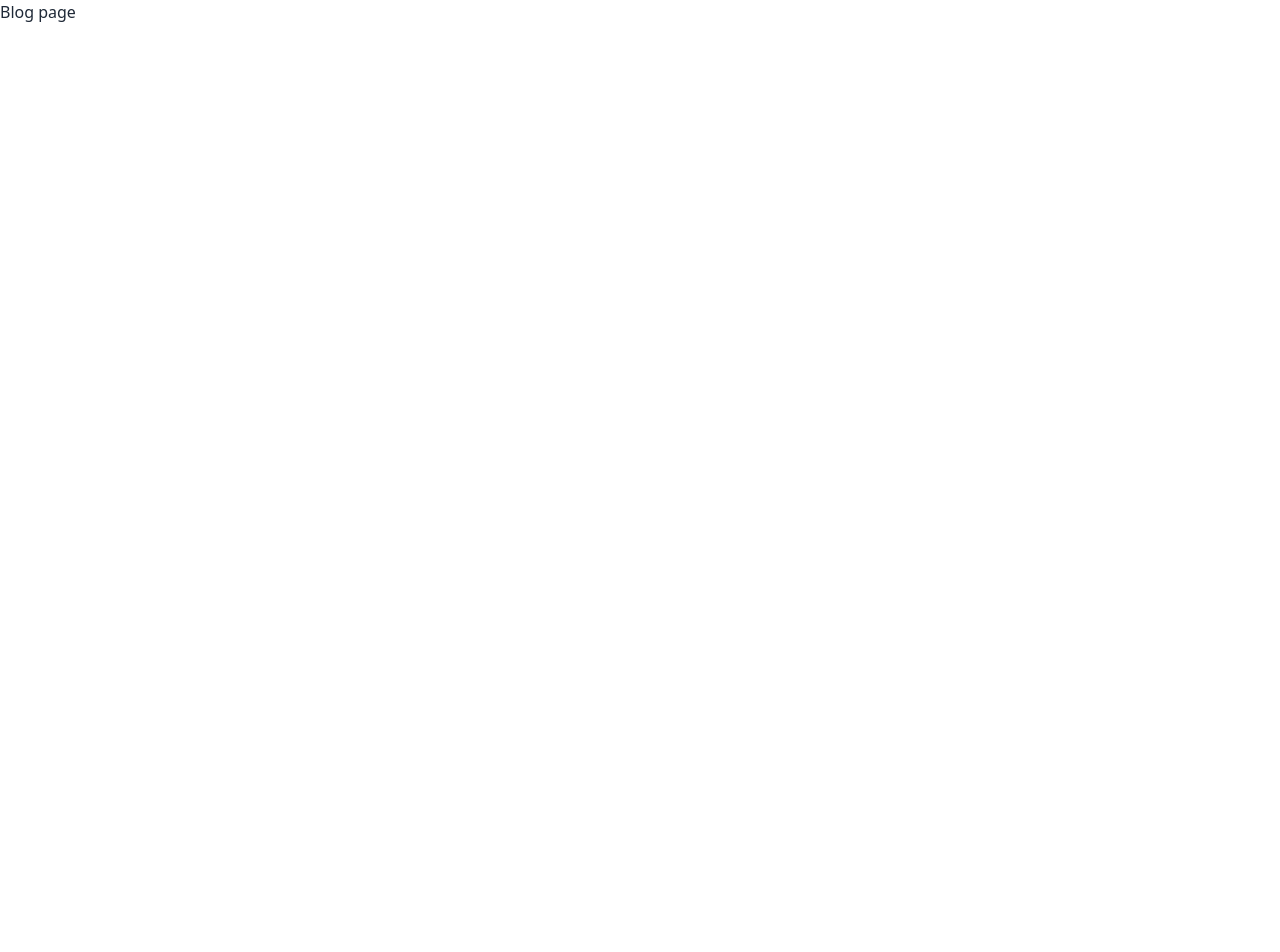
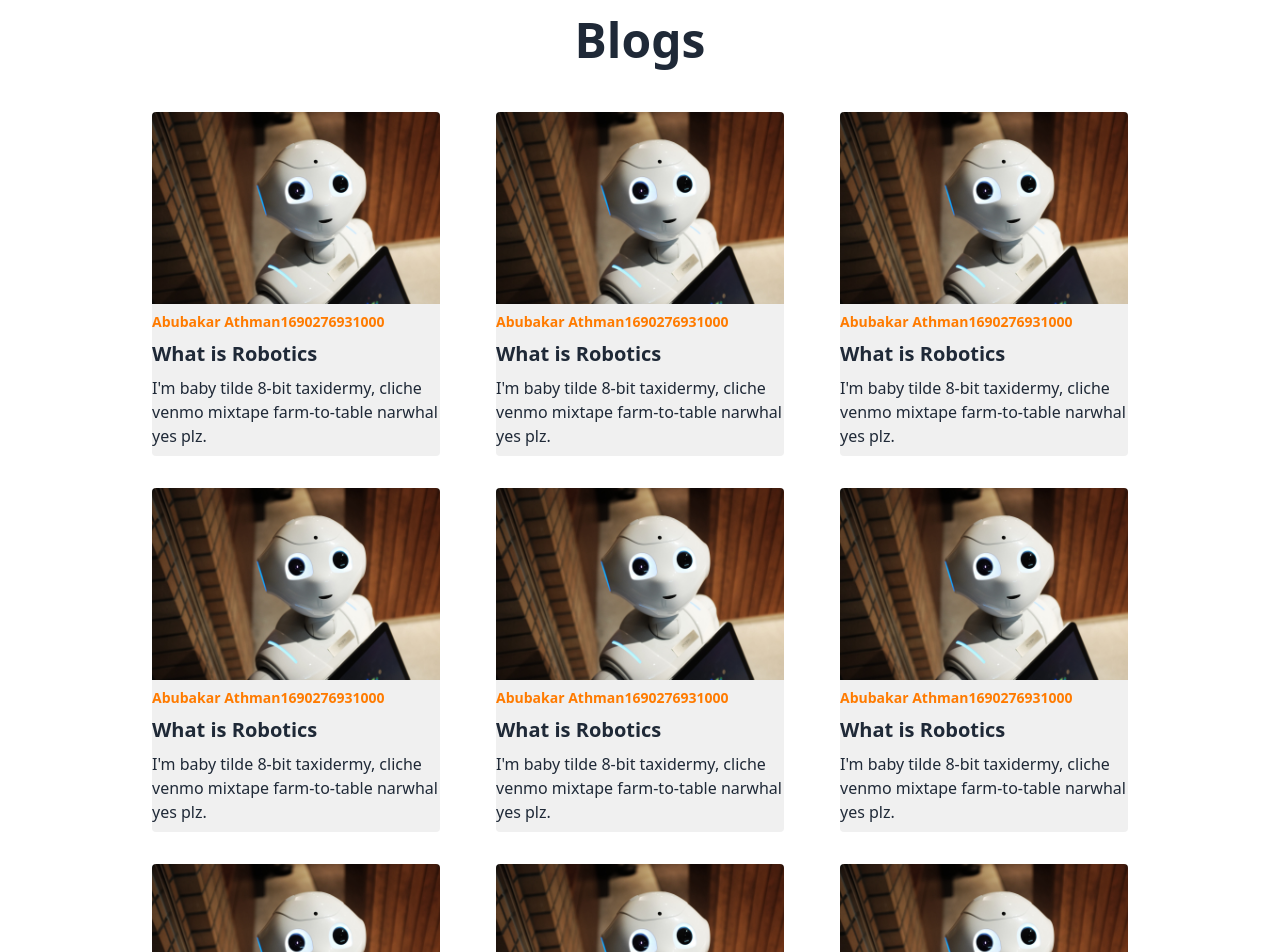
Before and after one commit to iAthman83/react-portfolio, a React (Vite) app: page /blog in a window 1280 px wide. Shown: the top 952 px of the page. Before the commit the page ends 800 px from the top, so only its background shows below. Built offline with nearby package versions, Linux system fonts and the light colour scheme; a web font is replaced by a local one.

Commit message:
design blog page

```diff
--- /dev/null
+++ b/src/components/BlogCardComponent.jsx
@@ -0,0 +1,46 @@
+import { Link } from "react-router-dom";
+import postImage from "../assets/robot.jpg";
+
+const BlogCardComponent = () => {
+  return (
+    <>
+      <div className="flex flex-col space-y-2 bg-primary-bg w-72 hover:cursor-pointer hover:scale-105 transition-transform duration-200 ease-out rounded overflow-hidden">
+        <div>
+          {/* <Image src={postData.image} alt="image" height={50} width={300} /> */}
+          <img src={postImage} alt="image" height={50} width={300} />
+        </div>
+        <div className="flex flex-row">
+          <p className="font-semibold text-sm text-primary-brand">
+            {/* {postData.author.name},{" "} */}
+            Abubakar Athman
+            {Date.now()}
+            {/* {Date(postData.publishedAt).substring(0, 10)} */}
+          </p>
+        </div>
+        <div>
+          {/* <h1 className="text-xl font-bold">{postData.title}</h1> */}
+          <h1 className="text-xl font-bold">What is Robotics</h1>
+        </div>
+        <div>
+          {/* <p className="line-clamp-2">{postData.body}</p> */}
+          <p className="line-clamp-2">
+            I'm baby tilde 8-bit taxidermy, cliche venmo mixtape farm-to-table
+            narwhal yes plz.
+          </p>
+        </div>
+        <div className="flex flex-row flex-wrap space-x-2">
+          {/* {postData.categories.map((category) => (
+            <p
+              key={category._id}
+              className="border bg-primary-dark text-primary-bg py-1 px-2 text-xs rounded-full"
+            >
+              {category.title}
+            </p>
+          ))} */}
+        </div>
+      </div>
+    </>
+  );
+};
+
+export default BlogCardComponent;
--- a/src/pages/Blog.jsx
+++ b/src/pages/Blog.jsx
@@ -1,7 +1,50 @@
-import React from "react";
+import BlogCardComponent from "../components/BlogCardComponent";
 
 const Blog = () => {
-  return <div>Blog page</div>;
+  return (
+    <div className="flex flex-col lg:px-24 px-4">
+      <div className="flex justify-center my-4">
+        <h1 className="capitalize text-5xl font-semibold">Blogs</h1>
+      </div>
+      <ul className="flex flex-row flex-wrap justify-evenly space-y-8">
+        {/* {posts.map((post) => (
+        <li key={post._id} className="first:mt-8">
+          <BlogCard postData={post} />
+        </li>
+      ))} */}
+        <li className="first:mt-8">
+          <BlogCardComponent />
+        </li>
+        <li className="first:mt-8">
+          <BlogCardComponent />
+        </li>
+        <li className="first:mt-8">
+          <BlogCardComponent />
+        </li>
+        <li className="first:mt-8">
+          <BlogCardComponent />
+        </li>
+        <li className="first:mt-8">
+          <BlogCardComponent />
+        </li>
+        <li className="first:mt-8">
+          <BlogCardComponent />
+        </li>
+        <li className="first:mt-8">
+          <BlogCardComponent />
+        </li>
+        <li className="first:mt-8">
+          <BlogCardComponent />
+        </li>
+        <li className="first:mt-8">
+          <BlogCardComponent />
+        </li>
+        <li className="first:mt-8">
+          <BlogCardComponent />
+        </li>
+      </ul>
+    </div>
+  );
 };
 
 export default Blog;
--- a/tailwind.config.cjs
+++ b/tailwind.config.cjs
@@ -62,6 +62,11 @@ module.exports = {
       reactBg: "#00CCFF",
       wordpressBg: "#2C99C6",
       elementorBg: "#D63362",
+      "primary-brand": "#FF7B00",
+      "primary-dark": "#1B181E",
+      "primary-bg": "#F0F0F0",
+      "light-accent": "#83A3A9",
+      "dark-accent": "#877068",
     }),
     columns: {
       auto: "auto",
```
Also changed, not shown: src/assets/robot.jpg (added).
